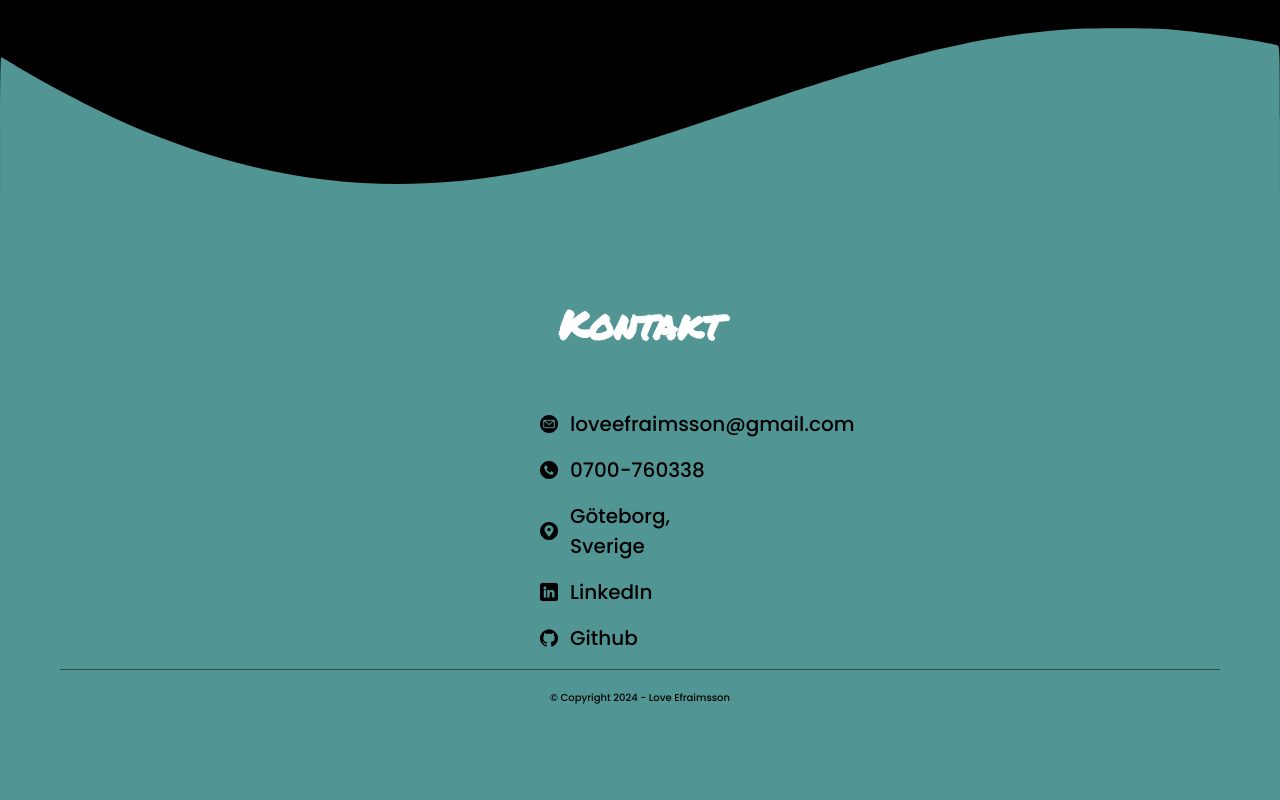
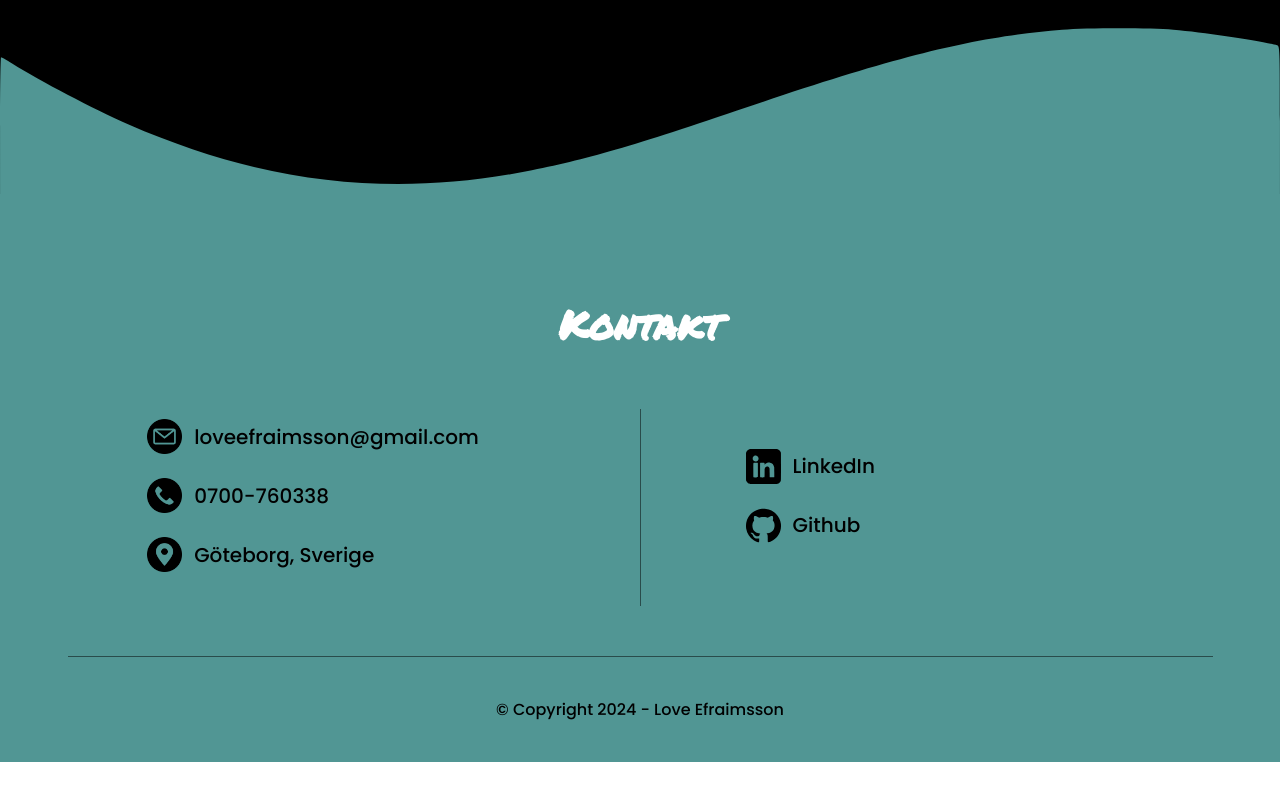
Before and after one commit to loveefraimsson/portfolio, a React (Vite) app: page / in a window 1280 px wide. Shown: the part 5151-5951 px from the top of the page. After the commit the page ends 5913 px from the top, so only its background shows below. Built offline with nearby package versions, Linux system fonts and the light colour scheme.

Commit message:
Responsive footer

```diff
--- a/src/App.css
+++ b/src/App.css
@@ -401,6 +401,7 @@ h3 {
 .contactContainer hr {
   border: none;
   border-top: 1px solid var(--green);
+  width: 75%;
 }
 
 .contactContainer .copyright {
--- a/src/components/Footer.jsx
+++ b/src/components/Footer.jsx
@@ -14,6 +14,8 @@ function Footer() {
     return (
         <section className="container turquoiseBackgroundColor contactContainer" id="contact">
             <h2>Kontakt</h2>
+
+            <section className="contact innerContainer">
 
                 <section className="contactSection">
                     <div className="contactItem">
@@ -33,6 +35,7 @@ function Footer() {
                 </section>
 
 
+
                 <section className="contactSection">
                     <div className="contactItem">
                         <img src={linkedin} alt="LinkedIn-ikon" />
@@ -45,7 +48,8 @@ function Footer() {
                     </div>
                 </section>
 
-            <hr />
+            </section>
+
             <p className="copyright">&copy; Copyright {copyrightYear} - Love Efraimsson</p>
 
         </section>
--- a/src/cssDesktop.css
+++ b/src/cssDesktop.css
@@ -167,4 +167,20 @@
         font-size: 20px;
     }
 
+
+
+    /* FOOTER */
+    .contactContainer .contactSection .contactItem {
+        margin-bottom: 24px;
+    }
+
+    .contactSection img {
+        height: 35px;
+    }
+
+    .contactContainer .copyright {
+        margin: 40px 0px 0px 0px;
+        font-size: 16px;
+    }
+
   }
--- a/src/cssTablet.css
+++ b/src/cssTablet.css
@@ -198,4 +198,45 @@
         padding-top: 0px;
     }
 
+
+
+    /* FOOTER */
+    .contactContainer.container {
+        padding-bottom: 40px;
+    }
+    .contactContainer .contact {
+        margin: 40px auto;
+        padding-bottom: 50px;
+        border-bottom: 1px solid var(--green);
+    }
+
+    .contactContainer .contactSection {
+        margin: 0;
+        width: 43%;
+        padding: 10px 0px;
+    }
+
+    .contactContainer .contactSection:last-child {
+        border-left: 1px solid var(--green);
+    }
+
+    .contactContainer .contactSection .contactItem {
+        margin-bottom: 20px;
+    }
+
+    .contactContainer .contactSection:last-child .contactItem {
+        margin-left: 105px;
+    }
+
+    .contactSection img {
+        height: 22px;
+    }
+
+    .contactContainer .copyright {
+        margin: 40px 0px 0px 0px;
+        font-size: 12px;
+    }
+
+
+
 }
--- a/src/specialMediaQueries.css
+++ b/src/specialMediaQueries.css
@@ -143,3 +143,23 @@
         padding-bottom: 300px;
     }
 }
+
+
+
+
+
+/* ----------------------------------------------------------------- */
+
+/* CONTACT SECTION  */
+@media (min-width: 550px) {
+    .contactContainer .contact {
+        display: flex;
+        justify-content: center;
+    }
+
+    .contactContainer .contact .contactSection:last-child {
+        display: flex;
+        flex-direction: column;
+        justify-content: center;
+    }
+}
```
Lines whose indentation alone changed are shown as unchanged.
